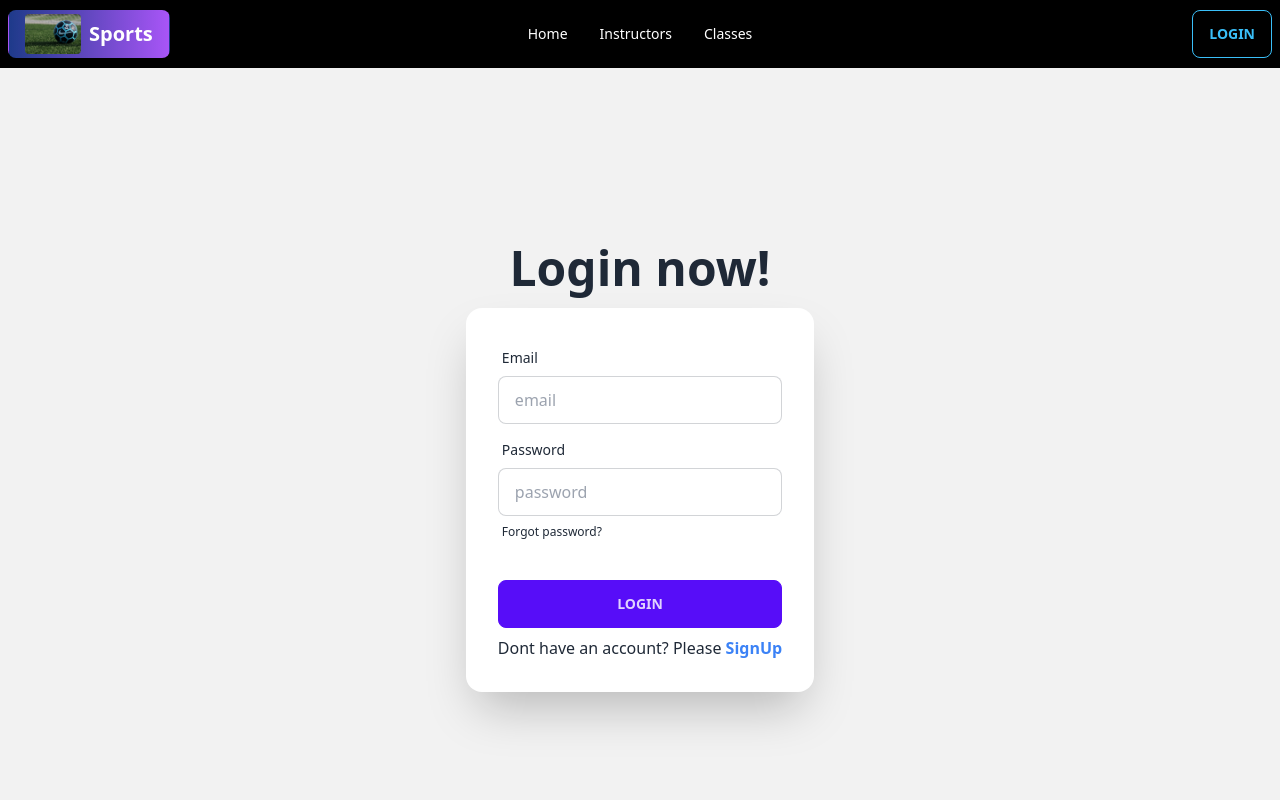
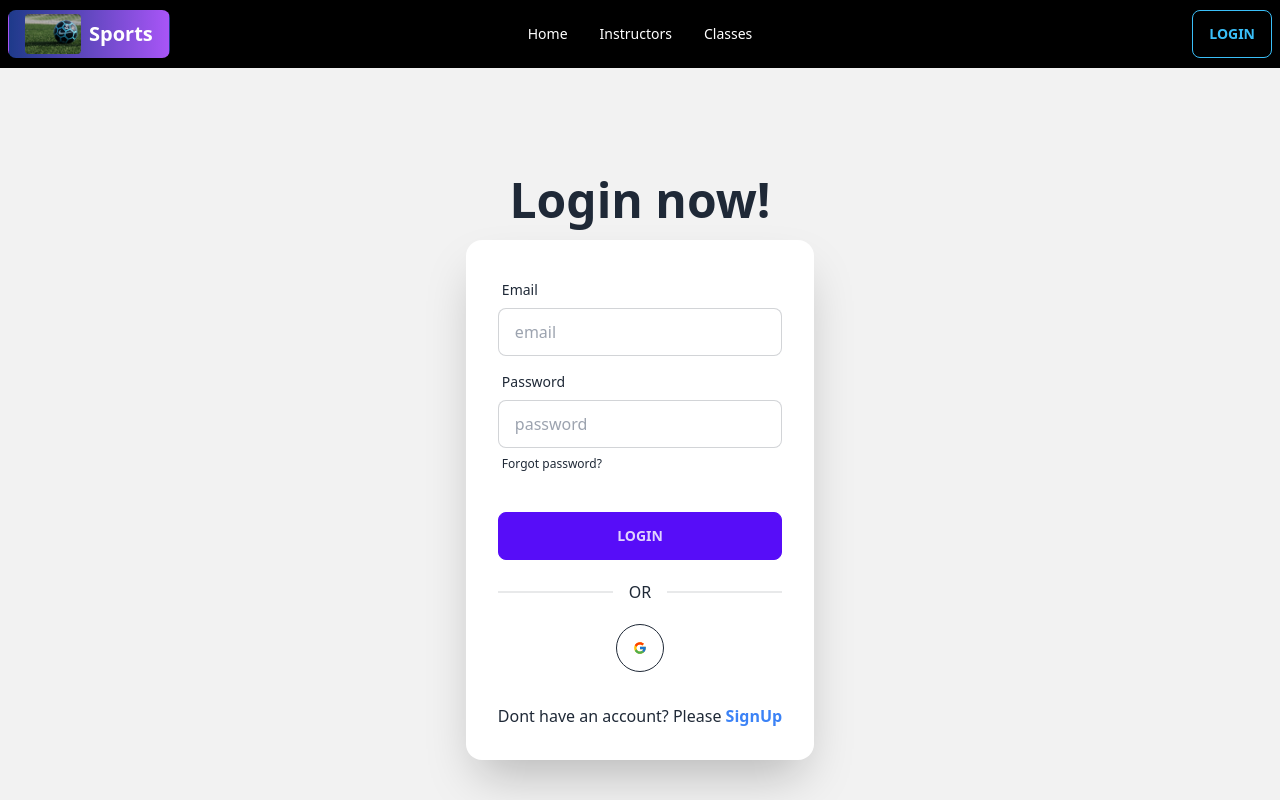
Before and after one commit to Ruhan-ia/summer-camp, a React (Vite) app: page /login in a window 1280 px wide. Shown: the top 800 px of the page. Built offline with nearby package versions, Linux system fonts and the light colour scheme; no server answers.

Commit message:
google user saved

```diff
--- a/src/Pages/Login/Login.jsx
+++ b/src/Pages/Login/Login.jsx
@@ -3,6 +3,7 @@
 import { Link, useLocation, useNavigate } from "react-router-dom";
 import { Helmet } from "react-helmet-async";
 import Swal from "sweetalert2";
+import SocialLogin from "../../Shared/SocialLogin/SocialLogin";
 
 const Login = () => {
     const {logIn} =useContext(AuthContext)
@@ -76,6 +77,7 @@
             <div className="form-control mt-6">
             <input className="btn btn-primary" type="submit" value="Login" />
             </div>
+            <SocialLogin></SocialLogin>
             <p>Dont have an account? Please  <Link to='/signup'><span className="font-bold text-blue-500">SignUp</span></Link></p>
           </form>
         </div>
--- a/src/Pages/SignUp/SignUp.jsx
+++ b/src/Pages/SignUp/SignUp.jsx
@@ -4,6 +4,7 @@
 import { Link, useNavigate } from "react-router-dom";
 import { AuthContext } from "../../Provider/AuthProvider";
 import Swal from "sweetalert2";
+import SocialLogin from "../../Shared/SocialLogin/SocialLogin";
 
 const SignUp = () => {
   const {createUser, profile} = useContext(AuthContext)
@@ -142,6 +143,7 @@
               <input className="btn btn-primary" type="submit" value="Sign Up" />
 
             </div>
+            <SocialLogin></SocialLogin>
             <p>Already have an account? Please <Link to='/login'><span className="font-bold text-blue-500 ">Login</span></Link></p>
           </form>
         </div>
--- a/src/Provider/AuthProvider.jsx
+++ b/src/Provider/AuthProvider.jsx
@@ -1,12 +1,12 @@
 import React, { createContext, useEffect, useState } from 'react';
-import { createUserWithEmailAndPassword, getAuth, onAuthStateChanged, signInWithEmailAndPassword, signInWithPopup, signOut, updateProfile } from "firebase/auth";
+import { GoogleAuthProvider, createUserWithEmailAndPassword, getAuth, onAuthStateChanged, signInWithEmailAndPassword, signInWithPopup, signOut, updateProfile } from "firebase/auth";
 import app from '../Firebase/firebase.config';
 export const AuthContext = createContext(null)
 const auth = getAuth(app);
 const AuthProvider = ({children}) => {
     const [user, setUser] = useState(null)
     const [loader, setLoader] = useState(true)
-
+    const googleProvider = new GoogleAuthProvider()
     const createUser = (email, password)=>{
         setLoader(true)
         return createUserWithEmailAndPassword(auth, email, password)
--- /dev/null
+++ b/src/Shared/SocialLogin/SocialLogin.jsx
@@ -0,0 +1,53 @@
+import React, { useContext } from "react";
+import { FcGoogle } from "react-icons/fc";
+import { AuthContext } from "../../Provider/AuthProvider";
+import { useLocation, useNavigate } from "react-router-dom";
+
+
+const SocialLogin = () => {
+    const navigate = useNavigate()
+    const location = useLocation()
+    const {social} = useContext(AuthContext)
+    const from = location.state?.from?.pathname || '/';
+    const handleGoogleSignIn = () =>{
+        social()
+        .then(result =>{
+            const loggedUser =result.user;
+            console.log(loggedUser)
+
+            const userInfo = {name:loggedUser.displayName, email:loggedUser.email}
+            fetch('https://summer-camp-server-ivory.vercel.app/users', {
+              method:'POST',
+              headers:{
+                'content-type':'application/json'
+              },
+              body:JSON.stringify(userInfo)
+            })
+            .then(res =>res.json())
+            .then(data=>{
+              if(data.insertedId){
+
+                navigate(from, {replace:true})
+              }
+            })
+
+
+
+        })
+        .catch(error =>{
+            console.log(error.message)
+        })
+    }
+  return (
+    <div>
+      <div className="divider">OR</div>
+      <div className="text-center my-6 mx-auto">
+      <button onClick={handleGoogleSignIn} className="btn btn-circle btn-outline">
+       <FcGoogle></FcGoogle>
+      </button>
+      </div>
+    </div>
+  );
+};
+
+export default SocialLogin;
```
